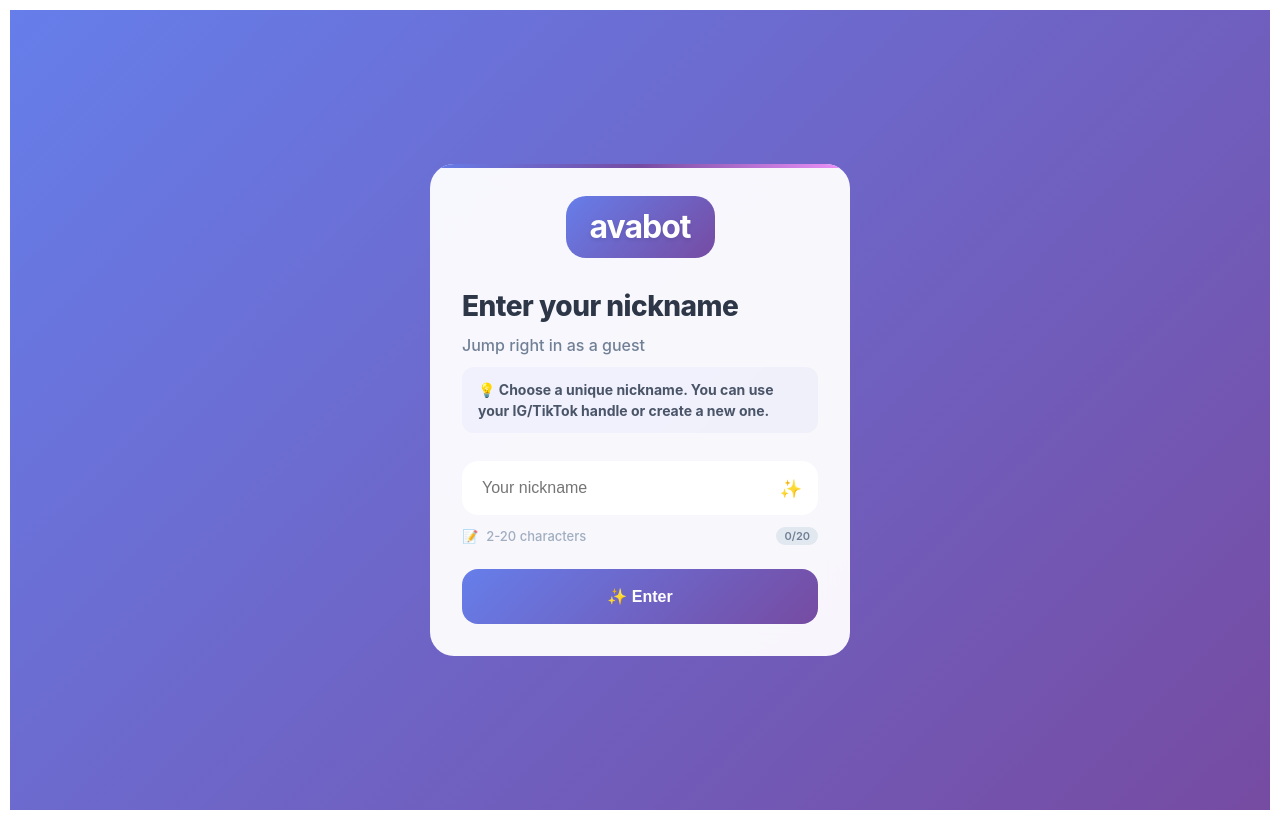
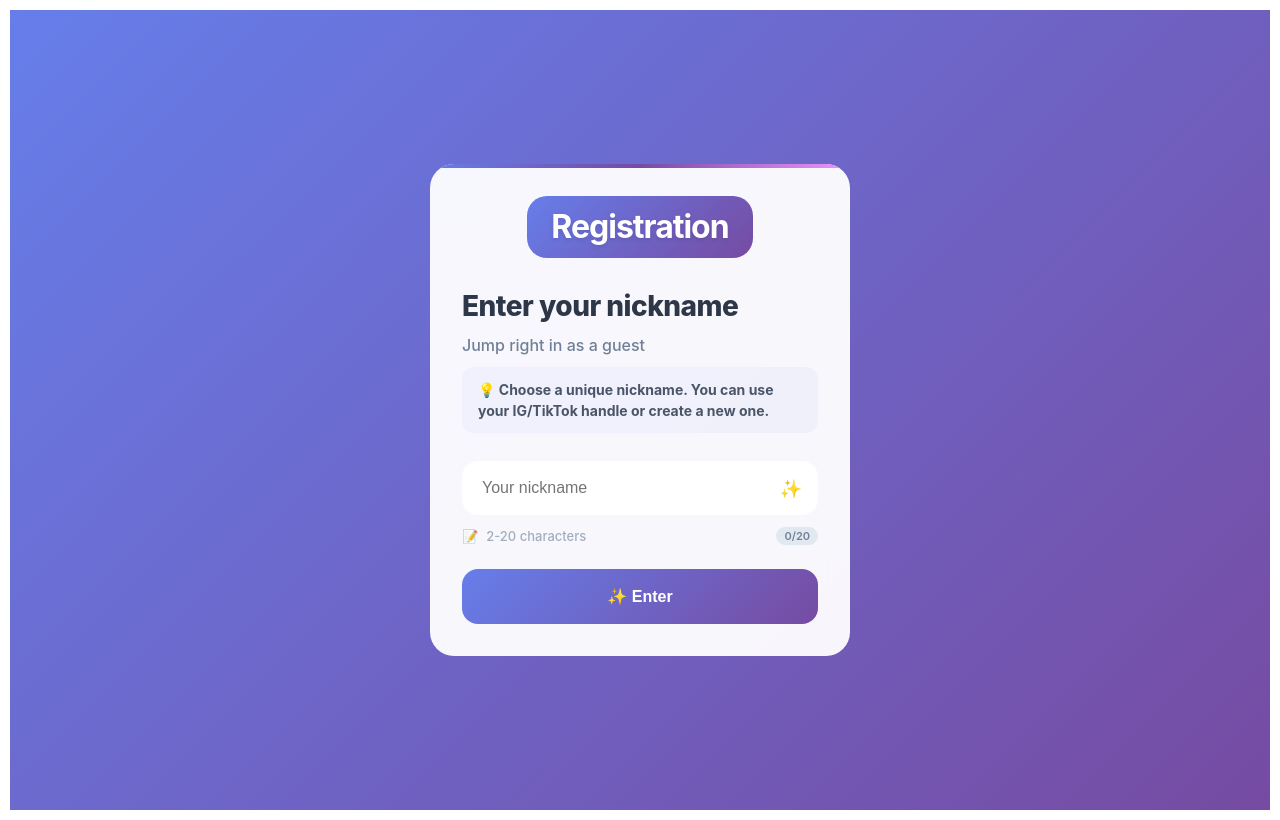
Before and after one commit to xuejun-uv/registration, a React (Create React App) app: page / in a window 1280 px wide. Built offline with nearby package versions, Linux system fonts and the light colour scheme.

Commit message:
Update title

```diff
--- a/src/pages/HomePage.js
+++ b/src/pages/HomePage.js
@@ -95,7 +95,7 @@ const HomePage = () => {
                 color: 'white',
                 letterSpacing: '-1px',
                 textShadow: '0 2px 4px rgba(0,0,0,0.1)'
-              }}>avabot</h1>
+              }}>Registration</h1>
             </div>
           </div>
 
```
